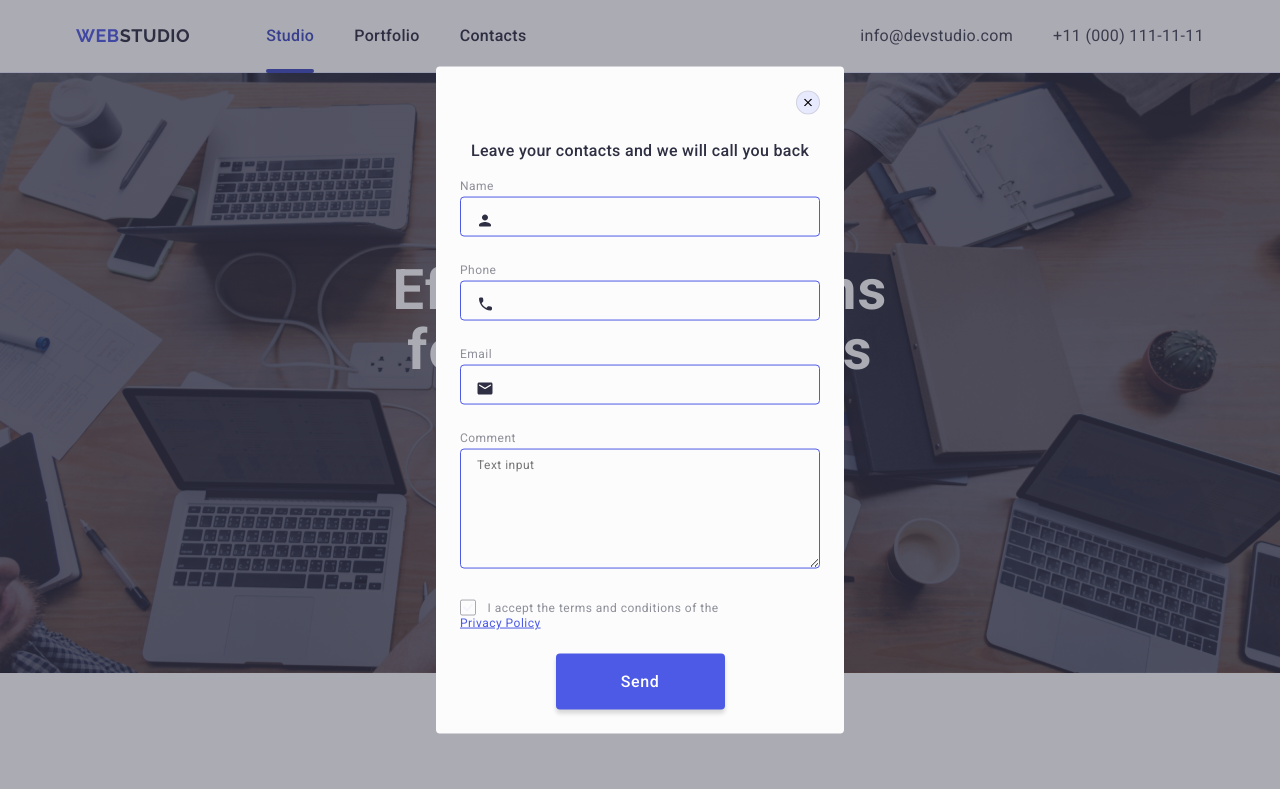
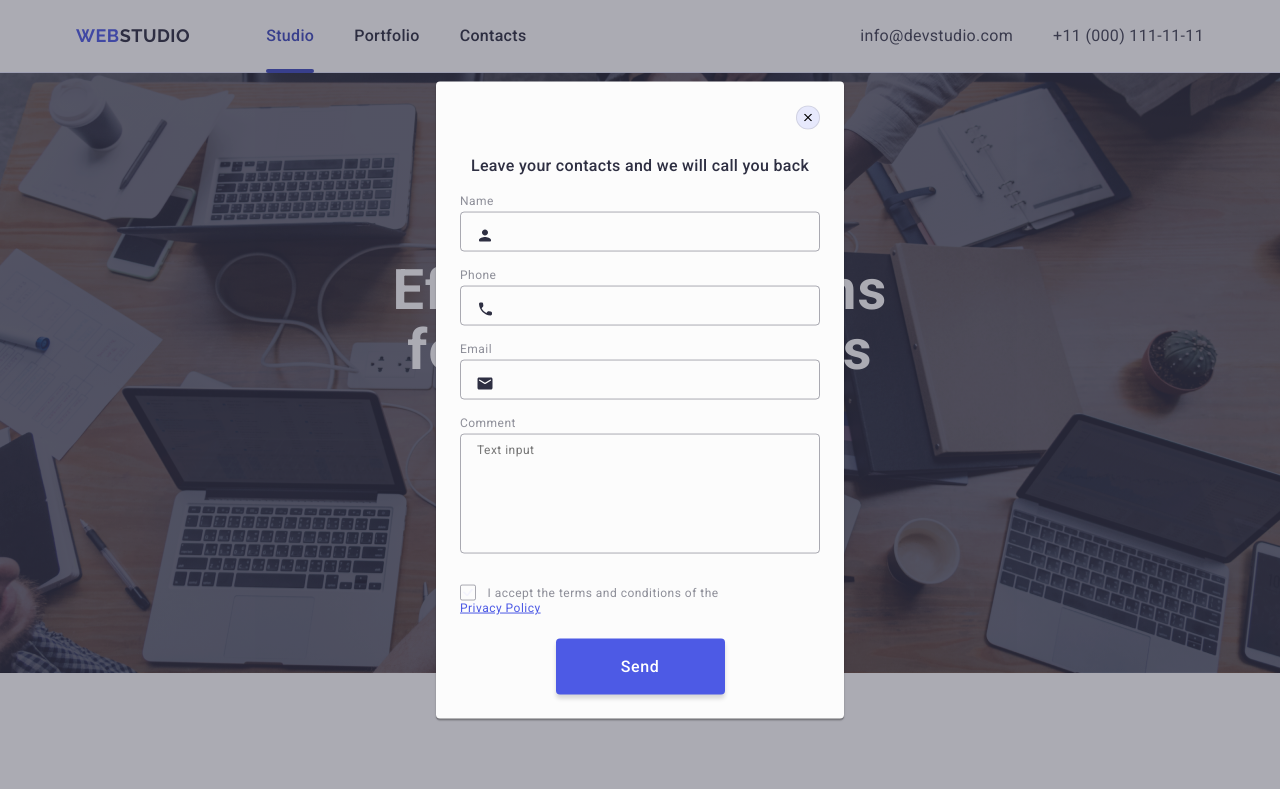
Before and after one commit to GalkaAnest/goit-markup-hw-05, a plain HTML site: page index.html in a window 1280 px wide. Shown: the top 789 px of the page. Drawn offline with nearby package versions, Linux system fonts and the light colour scheme.

Commit message:
Second commit

```diff
--- a/css/styles.css
+++ b/css/styles.css
@@ -625,8 +625,8 @@ img {
   min-height: 584px;
   border-radius: 4px;
   background: #fcfcfc;
-  /* box-shadow: 0px 1px 1px 0px rgba(0, 0, 0, 0.14),
-    0px 1px 3px 0px rgba(0, 0, 0, 0.12), 0px 2px 1px 0px rgba(0, 0, 0, 0.2); */
+  box-shadow: 0px 1px 1px rgba(0, 0, 0, 0.14), 0px 1px 3px rgba(0, 0, 0, 0.12),
+    0px 2px 1px rgba(0, 0, 0, 0.2);
   transition: transform 250ms cubic-bezier(0.4, 0, 0.2, 1);
   padding: 72px 24px 24px 24px;
 }
@@ -677,7 +677,7 @@ img {
   width: 100%;
   height: 40px;
   border-radius: 4px;
-  border: 1px solid #4d5ae5;
+  border: 1px solid rgba(46, 47, 66, 0.4);
   margin-bottom: 8px;
   font-size: 12px;
   background-color: transparent;
@@ -694,7 +694,7 @@ img {
 }
 
 .modal-field {
-  margin-bottom: 18px;
+  margin-bottom: 8px;
 }
 .modal-label {
   color: #8e8f99;
@@ -735,6 +735,8 @@ img {
   letter-spacing: 0.48px;
   transition: border-color 250ms cubic-bezier(0.4, 0, 0.2, 1);
   background-color: transparent;
+  border: 1px solid rgba(46, 47, 66, 0.4);
+  resize: none;
 }
 
 textarea::placeholder {
```
